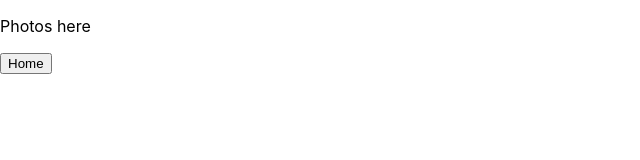
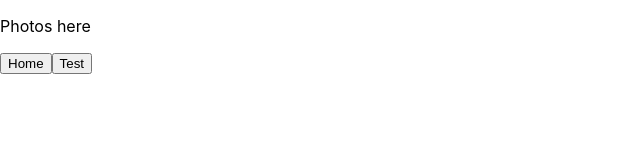
Before and after one commit to ivanurra/poke-app, a Next.js app: page /photos in a window 1280 px wide. Shown: the top 160 px of the page, without its empty margins (0-640 px from the left). Built offline with nearby package versions, Linux system fonts and the light colour scheme.

Commit message:
router plus

```diff
--- a/pages/photos/index.js
+++ b/pages/photos/index.js
@@ -7,6 +7,9 @@ const Photos = () => {
       <button>
         <Link href="/">Home</Link>
       </button>
+      <button>
+        <Link href="/test">Test</Link>
+      </button>
     </div>
   );
 };
```
